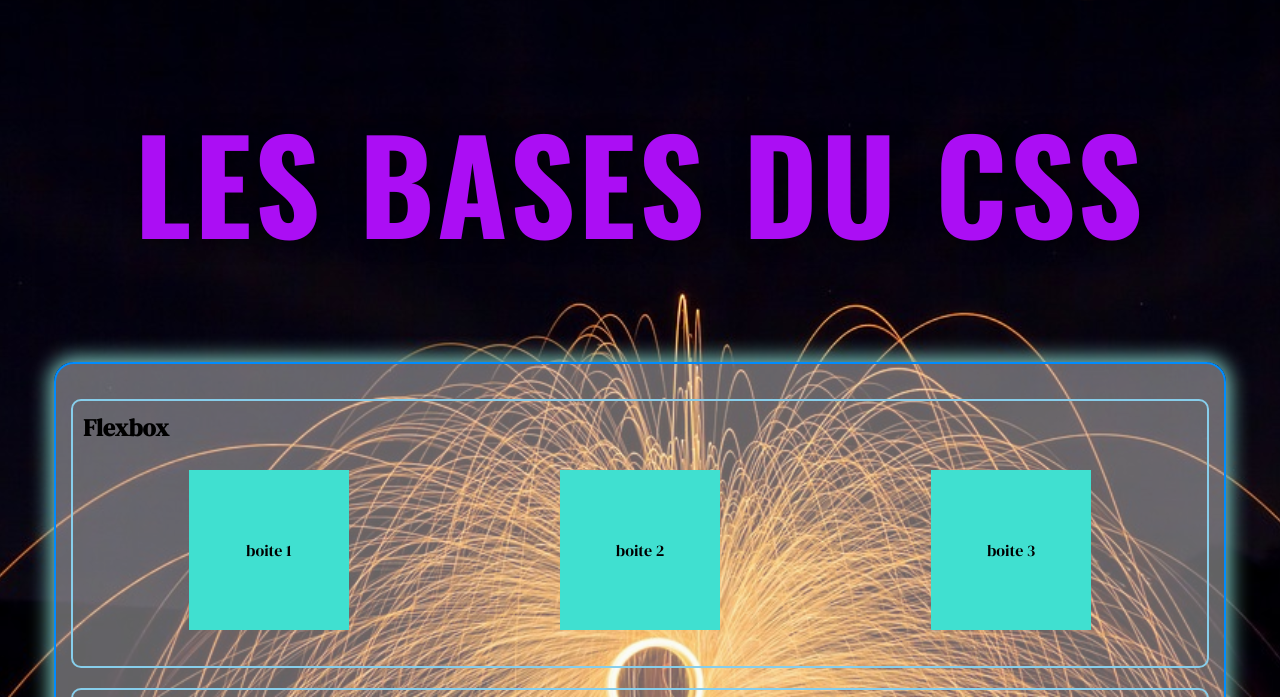
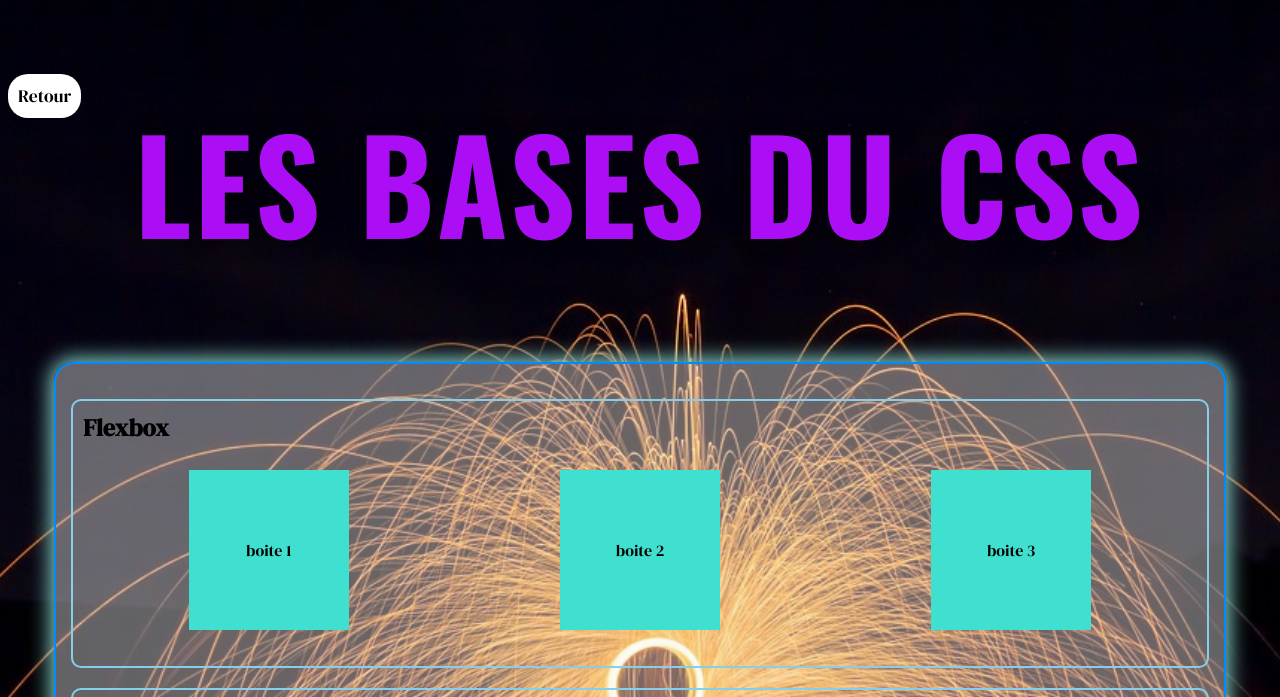
Before and after one commit to NicoSelomin/TP-css-de-zero, a plain HTML site: page index.html in a window 1280 px wide. Shown: the top 697 px of the page. Drawn offline with nearby package versions, Linux system fonts and the light colour scheme.

Commit message:
back link added

```diff
--- a/index.html
+++ b/index.html
@@ -8,6 +8,7 @@
 </head>
 <body>
     <header>
+        <a href="#" class="back-link"> Retour </a>
         <h1>Les bases du CSS</h1>
     </header>
     <main>
--- a/style.css
+++ b/style.css
@@ -10,6 +10,27 @@ body{
     background: url(./assets/img/bg.jpg) center/cover;
     /*VH = 100% de la taille de l'écran (viewport height)*/
     min-height: 100vh;
+}
+
+header{
+    position: relative;
+}
+
+.back-link{
+    position: absolute;
+    transform: translateY(-50%);
+    color: black;
+    background: white;
+    padding: 10px;
+    border-radius: 20px;
+    font-size: 1.1em;
+    text-decoration: none;
+    cursor: pointer;
+    top: 10px;
+}
+
+.back-link:hover{
+    background: skyblue;
 }
 
 h1{
```
